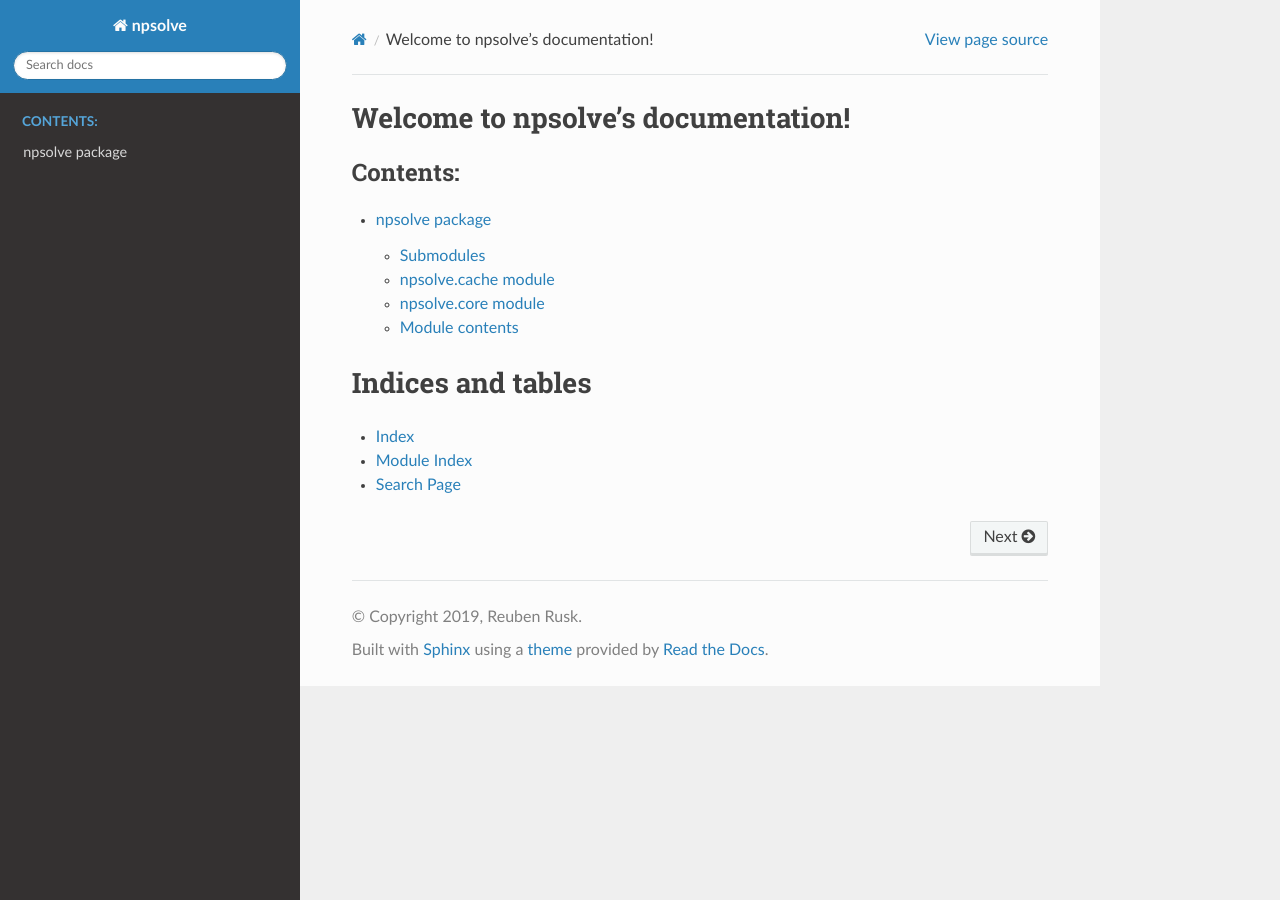
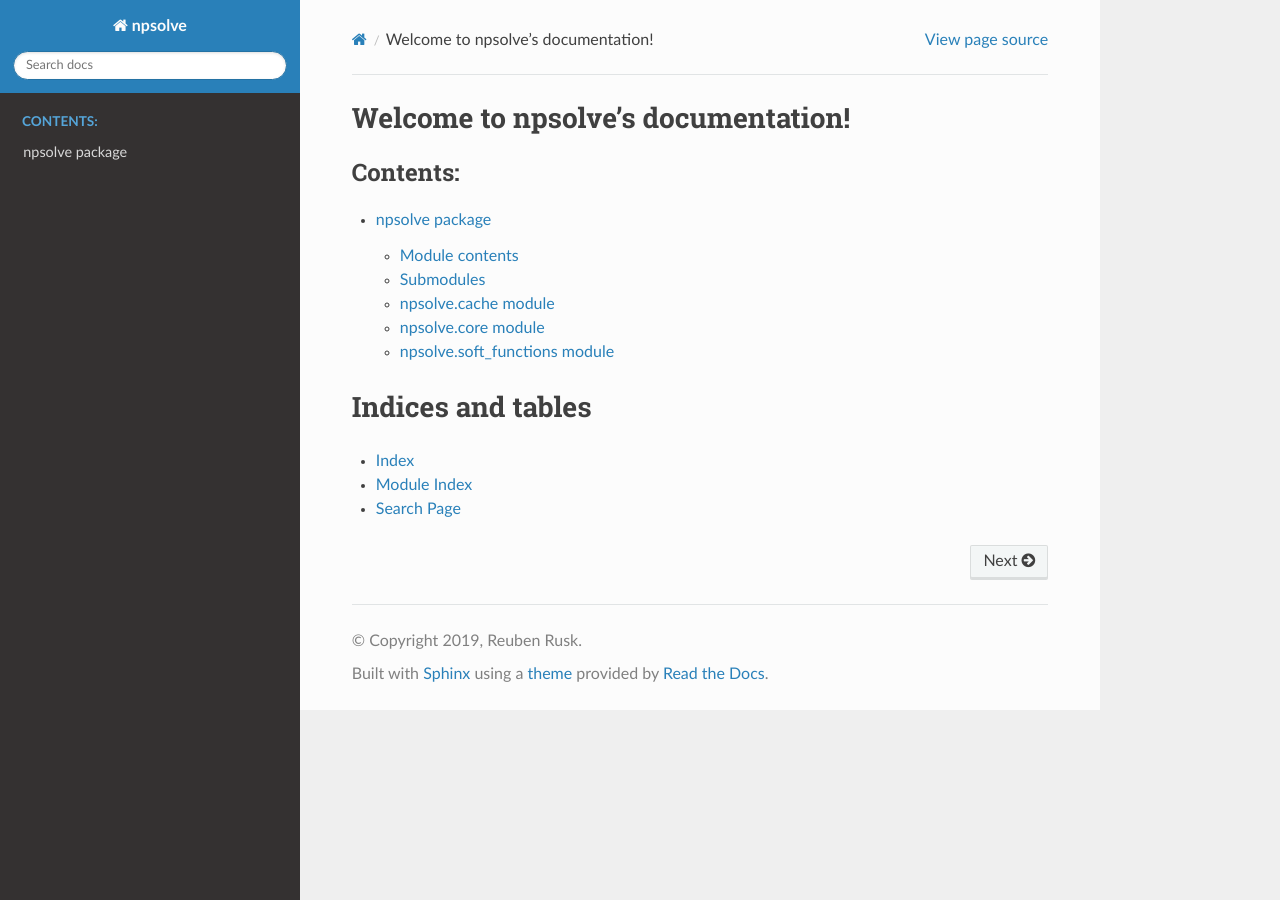
Before and after one commit to pythoro/npsolve, a Sphinx documentation site: the page built from docs/source/index.rst, in a window 1280 px wide. Built offline with Sphinx 7.4.7 and the Read the Docs theme 2.0.0, drawn with Linux system fonts in a browser that asks for light colours.

Commit message:
[DOC] Add soft_functions module to documentation.

```diff
--- a/docs/source/npsolve.rst
+++ b/docs/source/npsolve.rst
@@ -1,5 +1,14 @@
 npsolve package
 ===============
+
+Module contents
+---------------
+
+.. automodule:: npsolve
+   :members:
+   :undoc-members:
+   :show-inheritance:
+
 
 Submodules
 ----------
@@ -20,11 +29,10 @@ npsolve.core module
    :undoc-members:
    :show-inheritance:
 
+npsolve.soft_functions module
+-----------------------------
 
-Module contents
----------------
-
-.. automodule:: npsolve
+.. automodule:: npsolve.soft_functions
    :members:
    :undoc-members:
    :show-inheritance:
```
